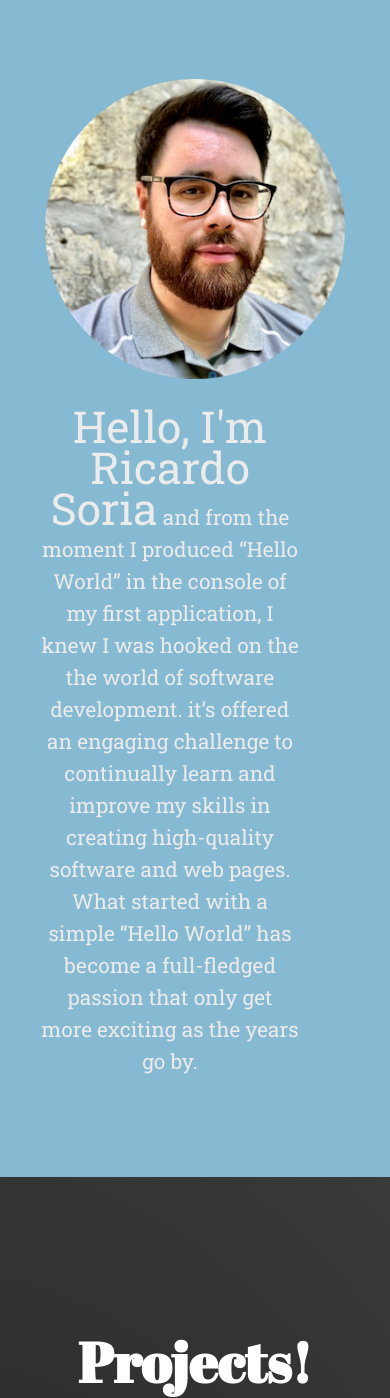
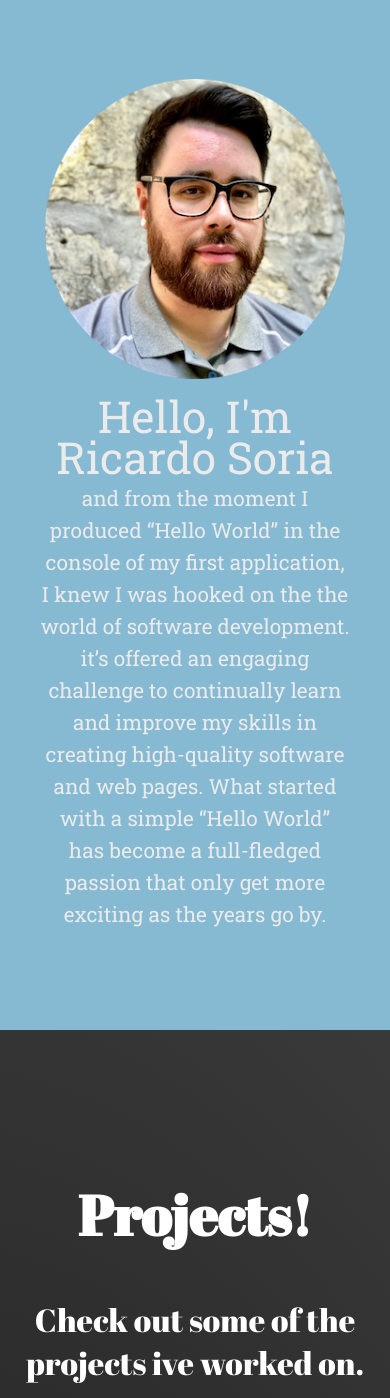
Before and after one commit to rsoria21/personalsite, a PHP site: page / in a window 390 px wide. Shown: the part 1634-3032 px from the top of the page. Run offline with PHP 8.4, Linux system fonts and the light colour scheme; some libraries are stand-ins or nearby versions.

Commit message:
finishing margin padding fix on about section

```diff
--- a/CSS/style.css
+++ b/CSS/style.css
@@ -169,6 +169,10 @@
 }
 
 .about-text {
+  text-align: center;
+  align-items: center;
+  align-self: center;
+  align-content: center;
   font-size: 1.75rem;
   line-height: 2.2rem;
   font-family: "Roboto Slab", serif;
@@ -185,6 +189,10 @@
 }
 
 @media (max-width: 700px) {
+  .about-column-text {
+    /* padding: 10px 50px 0 0; */
+    padding: 0;
+  }
   .about-row {
     flex-direction: column;
     padding: 5rem 2.5rem;
```
